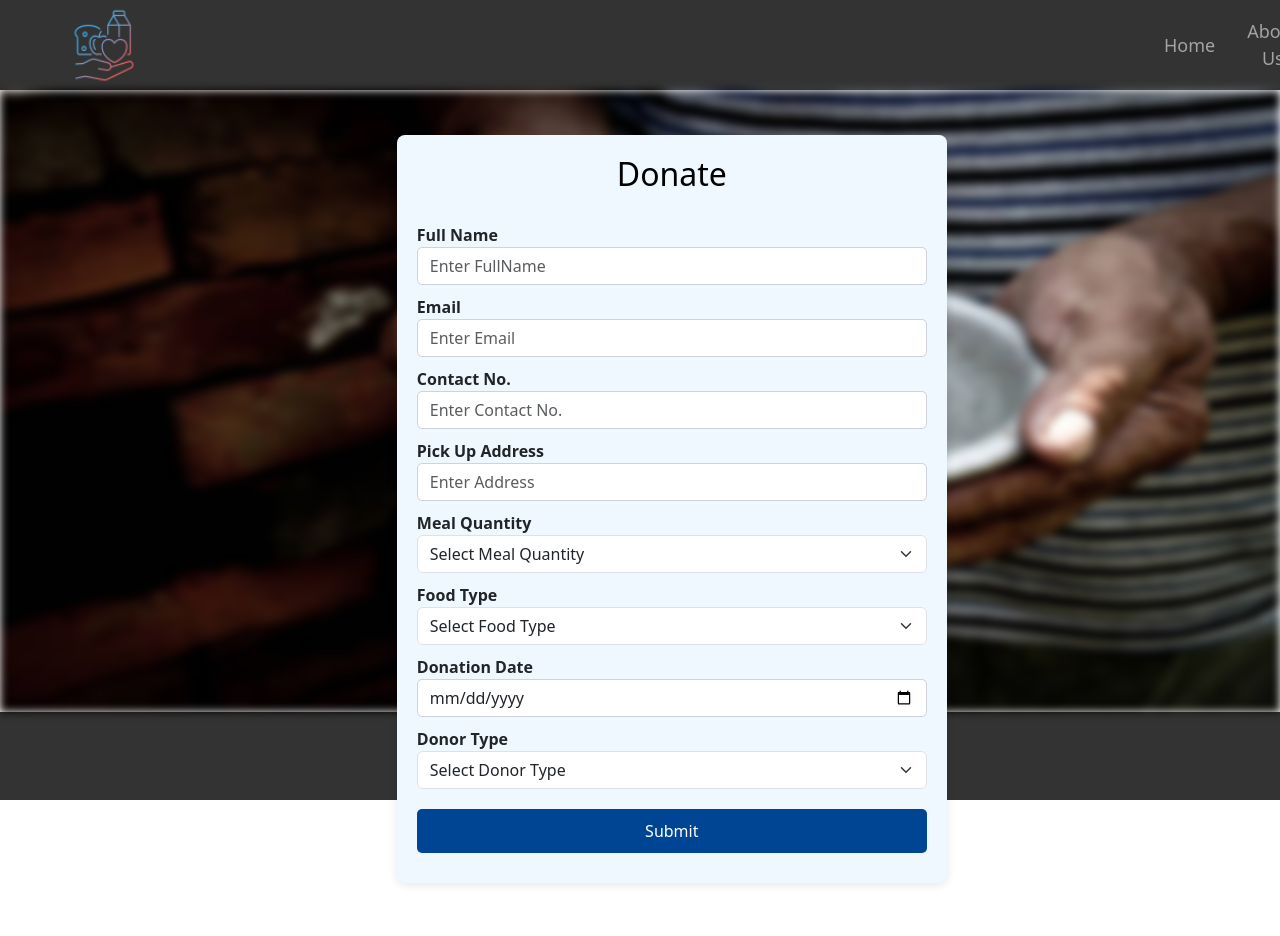
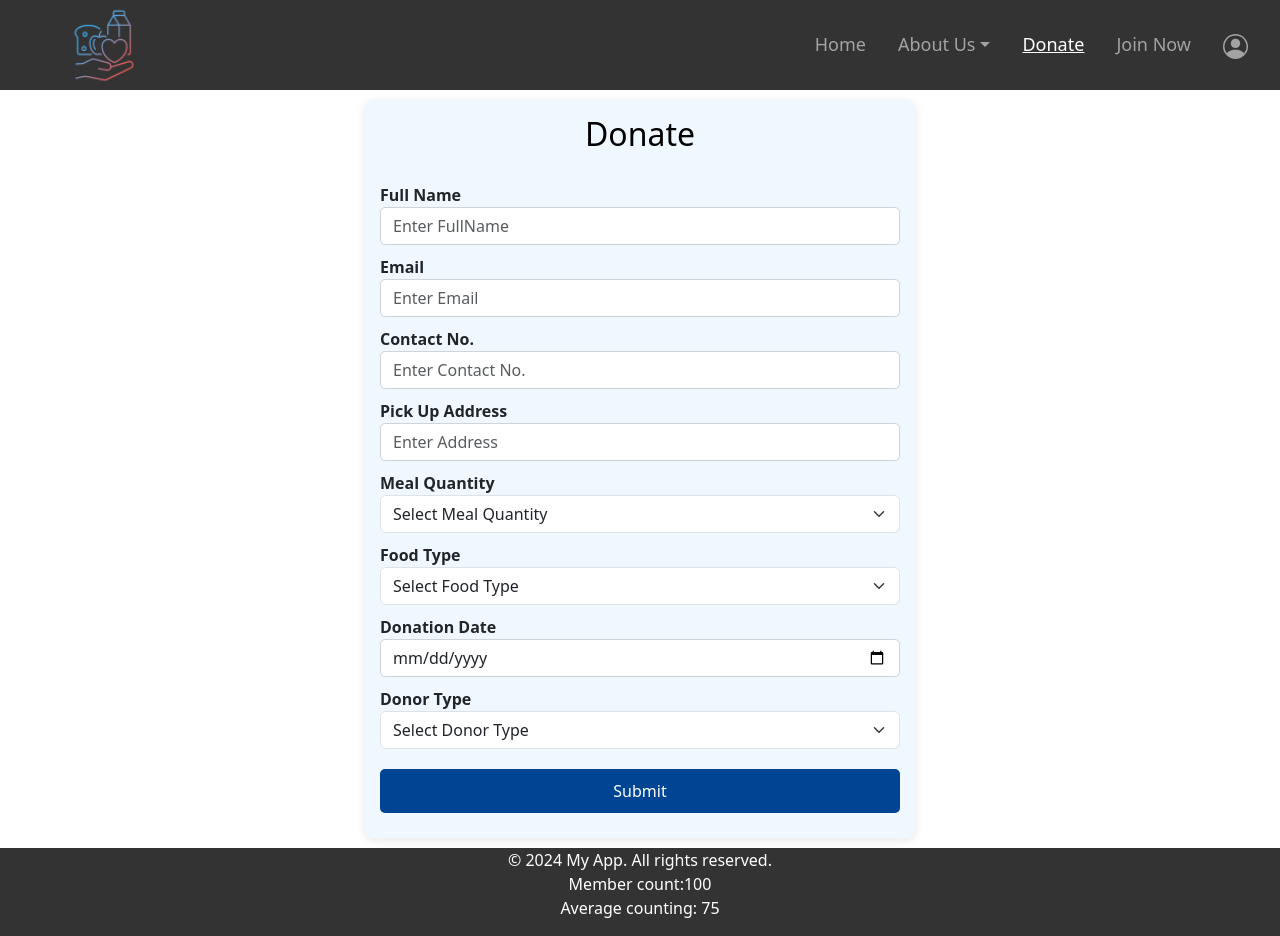
Before and after one commit to Jyoti-Technosoft/feast-forward, a React (Create React App) app: page /donate in a window 1280 px wide. Before the commit the page ends 800 px from the top, so only its background shows below. Built offline with nearby package versions, Linux system fonts and the light colour scheme.

Commit message:
Header and form styling fixes

```diff
--- a/src/assets/styles/AboutUs.css
+++ b/src/assets/styles/AboutUs.css
@@ -12,10 +12,12 @@
   margin: 20px 10px 0px 10px;
   color: #333;
   align-items: center;
+  background-color: aliceblue;
 }
 
-.header {
+.about-us-header {
   background-color: aliceblue;
+  height: calc(100% - 178px);
 }
 
 .round-image1 {
@@ -24,30 +26,17 @@
   border-radius: 50%;
   object-fit: cover;
   border: 2px solid rgb(8 8 8);
-  margin-left: 100px;
-  margin-top: 10px;
+  margin: 10px 100px 0px 100px;
 }
 
 .round-image2 {
-  width: 200px;
-  height: 200px;
-  border-radius: 50%;
-  object-fit: cover;
-  border: 2px solid rgb(8 8 8);
-}
-
-.round-image3 {
-  width: 200px;
-  height: 200px;
-  border-radius: 50%;
-  object-fit: cover;
-  border: 2px solid rgb(8 8 8);
-  margin-left: 100px;
+  margin: 0;
 }
 
 .container-section2 {
   margin-left: 10px;
   color: #333;
+  background-color: aliceblue;
 }
 
 .organization-image {
@@ -60,7 +49,7 @@
 }
 
 .container-section3 {
-  margin-left: 70px 10px;
+  background-color: aliceblue;
   color: #333;
   align-items: center;
 }
@@ -77,7 +66,6 @@
 
 .Contact-form {
   max-width: 550px;
-  margin: 40px auto 20px 580px;
   padding: 20px;
   border: 1px solid #ccc;
   border-radius: 5px;
--- a/src/assets/styles/Donate.css
+++ b/src/assets/styles/Donate.css
@@ -1,31 +1,17 @@
 .donate-container {
   max-width: 550px;
-  padding: 20px;
+  padding: 15px;
   border-radius: 8px;
-  position: absolute;
-  top: 135px;
-  left: 31%;
+  margin: 10px auto 10px;
   box-shadow: 0 2px 10px rgba(0, 0, 0, 0.1);
   background-color: aliceblue;
+
 }
 
 .donate-container h2 {
   text-align: center;
   margin-bottom: 30px;
   color: #000;
-}
-
-.donate-header {
-  position: fixed;
-  top: 0;
-  left: 0;
-  width: 100%;
-  z-index: 1000;
-  height: 100%;
-}
-
-.donate-form {
-  height: calc(100% - 178px);
 }
 
 .form-label {
@@ -62,6 +48,13 @@
   background-repeat: no-repeat;
   background-size: 100% 100%;
   height: 100%;
-  filter: blur(4px);
+}
+
+.bg-img{
+  background-image: url('../images/donate_img.jpg');
+  background-size: cover;
+  background-position: center;
+  position: absolute; /* Make the background fill the entire container */
   width: 100%;
+  height: 100%;
 }
--- a/src/assets/styles/Footer.css
+++ b/src/assets/styles/Footer.css
@@ -1,11 +1,7 @@
 .footer-container{
     background-color: #333;
     color: #fff;
-    width: 100%;
     text-align: center;
-    justify-content: center;
-    display: flex;
-    margin-bottom: 0;
 }
 
 .footer-text1{
--- a/src/assets/styles/Header.css
+++ b/src/assets/styles/Header.css
@@ -1,11 +1,5 @@
 .Header-container {
   height: 90px;
-  justify-content: end;
-  width: 100%;
-  text-align: center;
-  justify-content: center;
-  display: flex;
-  margin-bottom: 0;
 }
 
 .logo-image {
@@ -14,22 +8,19 @@
 
 .navbar {
   background-color: #333;
-  width: 100%;
-  position: absolute;
   height: 90px;
 }
 
 .navbar-nav {
   align-items: center;
   font-size: large;
-  margin-left: 90px;
   .nav-item {
     margin-right: 2rem;
   }
 }
 
-.navbar-brand {
-  margin-right: 930px;
+.navbar-expand-lg .navbar-collapse {
+  flex-direction: row-reverse;
 }
 
 .toaster-alert {
--- a/src/assets/styles/JoinNow.css
+++ b/src/assets/styles/JoinNow.css
@@ -1,26 +1,10 @@
 .join-now-container {
   max-width: 550px;
-  margin: 40px auto;
+  margin: 10px auto;
   padding: 20px;
   border-radius: 8px;
-  position: absolute;
-  top: 18%;
-  left: 7%;
   background-color: aliceblue;
   box-shadow: 0 2px 10px rgba(0, 0, 0, 0.1);
-}
-
-.join-now-header {
-  position: fixed;
-  top: 0;
-  left: 0;
-  width: 100%;
-  z-index: 1000;
-  height: 100%;
-}
-
-.join-now-form {
-  height: calc(100% - 178px);
 }
 
 .join-now-container h2 {
--- a/src/components/AboutUs.js
+++ b/src/components/AboutUs.js
@@ -48,7 +48,7 @@ const AboutUs = () => {
   };
 
   return (
-    <div className="header">
+    <div className="about-us-header">
       <Header />
       <h1 className="about-us-text">
         <b>
@@ -56,7 +56,7 @@ const AboutUs = () => {
         </b>
       </h1>
       <section className="container-section1 d-flex" id="about-us-link">
-        <div>
+        <div className="w-100">
           <h3>Our Mission</h3>
           <ul>
             <li>
@@ -116,9 +116,9 @@ const AboutUs = () => {
         <div>
           <img className="round-image1" src={round_img} alt="Description" />
           <div>
-            <img className="round-image2" src={round_img2} alt="Description" />
+            <img className="round-image1 round-image2" src={round_img2} alt="Description" />
           </div>
-          <img className="round-image3" src={round_img3} alt="Description" />
+          <img className="round-image1" src={round_img3} alt="Description" />
         </div>
       </section>
 
--- a/src/components/Donate.js
+++ b/src/components/Donate.js
@@ -236,7 +236,7 @@ const Donate = () => {
         </Container>
       </div>
       <Footer />
-    </div>
+      </div>
   );
 };
 
--- a/src/components/Header.js
+++ b/src/components/Header.js
@@ -34,7 +34,7 @@ function Header() {
           width="80px"
           height="85px"
         />
-        <div className="navbar-brand"></div>
+        <div className="navbar-expand-lg .navbar-collapse"></div>
 
         <button
           className="navbar-toggler"
--- a/src/components/JoinNow.js
+++ b/src/components/JoinNow.js
@@ -60,13 +60,13 @@ const JoinNowPage = () => {
   return (
     <div className="join-now-header">
       <Header />
-      <div className="join-now-form d-flex align-item-center">
-        <div className="join-div"></div>
+      <div className="align-item-center">
+        <div className="join-div">
         <Container className="join-now-container">
           <Form
             onSubmit={handleSubmit}
             className="d-flex justify-content-center flex-column"
-          >
+            >
             <h2>Join Now</h2>
             <Form.Group className="joinNow-label" controlId="fullName">
               <Form.Label>Full Name</Form.Label>
@@ -93,7 +93,7 @@ const JoinNowPage = () => {
                 onChange={handleChange}
                 isInvalid={!!formErrors.email}
                 required
-              />
+                />
               <Form.Control.Feedback type="invalid">
                 {formErrors.email}
               </Form.Control.Feedback>
@@ -108,7 +108,7 @@ const JoinNowPage = () => {
                 onChange={handleChange}
                 isInvalid={!!formErrors.contactNo}
                 required
-              />
+                />
               <Form.Control.Feedback type="invalid">
                 {formErrors.contactNo}
               </Form.Control.Feedback>
@@ -124,7 +124,7 @@ const JoinNowPage = () => {
                 rows={3}
                 isInvalid={!!formErrors.reason}
                 required
-              />
+                />
               <Form.Control.Feedback type="invalid">
                 {formErrors.reason}
               </Form.Control.Feedback>
@@ -137,6 +137,7 @@ const JoinNowPage = () => {
       </div>
       <Footer />
     </div>
+    </div>
   );
 };
 
```
